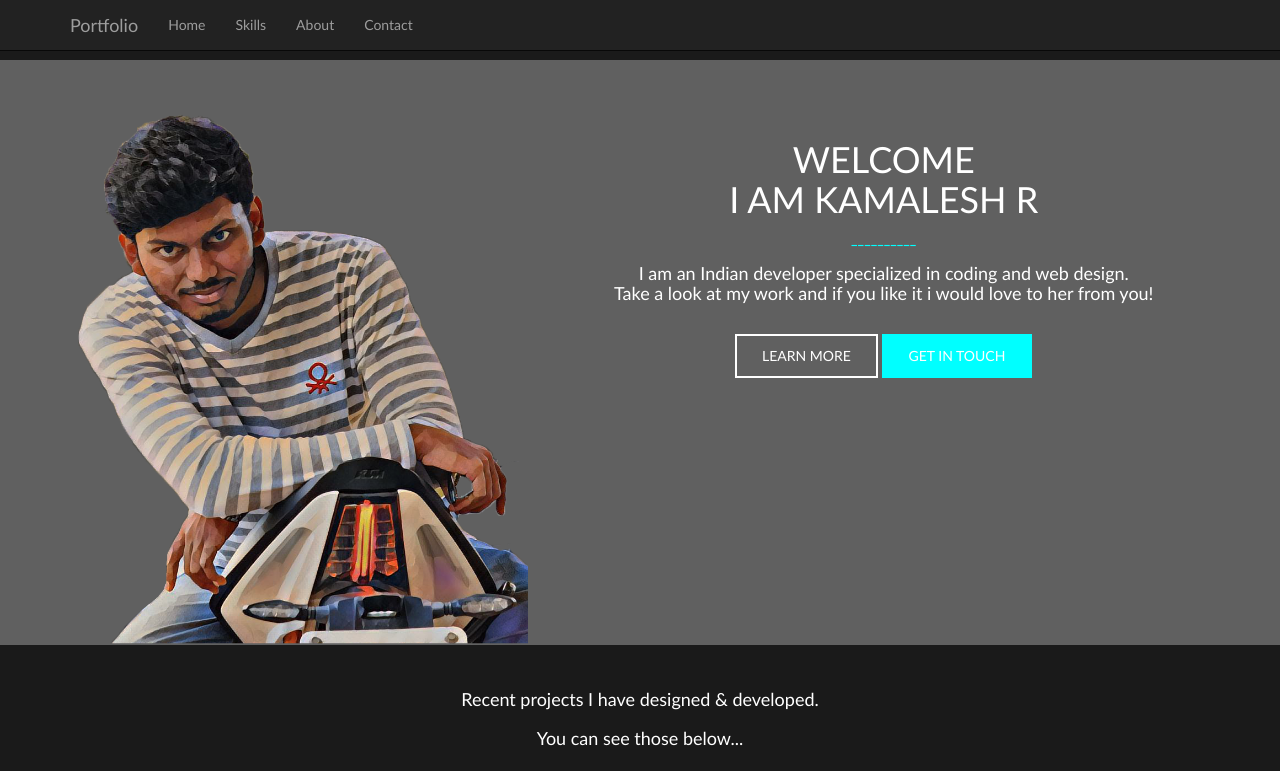
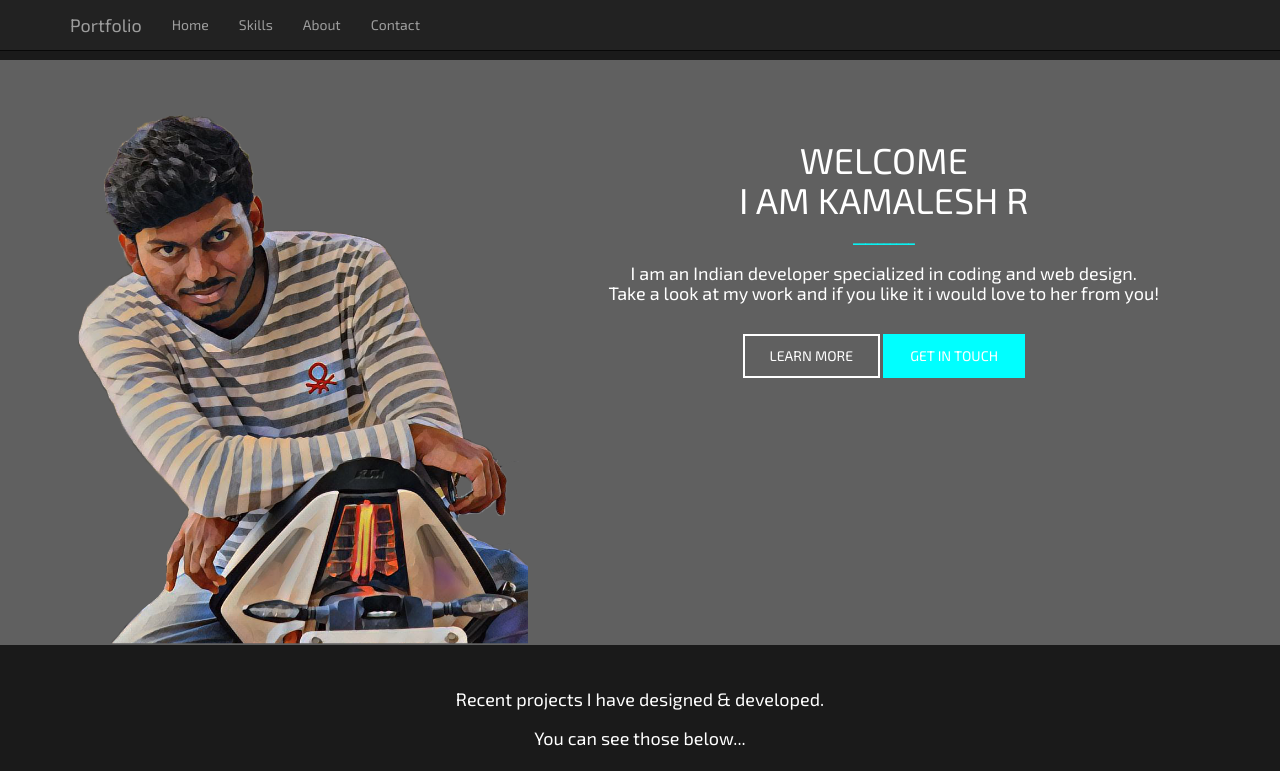
Before and after one commit to kamalez/Old-kamalez.github.io, a plain HTML site: page index.html in a window 1280 px wide. Shown: the top 771 px of the page. Drawn offline with nearby package versions, Linux system fonts and the light colour scheme.

Commit message:
changed the font

```diff
--- a/index.html
+++ b/index.html
@@ -24,9 +24,15 @@
                 transform: scale(1.5);
                 }
         </style>
-
+       <link href='https://fonts.googleapis.com/css?family=Exo 2' rel='stylesheet'>
+  <style>
+ body, h1, h2, h3, h4, h5, h6
+	{
+	font-family: 'Exo 2';
+	}
+  </style>
     </head>
-    <body   style="background-color:#1a1a1a;color:white;font-family:Gill Sans, sans-serif;">
+    <body   style="background-color:#1a1a1a;color:white;">
             <nav class="navbar navbar-inverse navbar-fixed-top">
                     <div class="container">
                       <div class="navbar-header">
@@ -47,9 +53,9 @@
                     <div class="col-xs-5">
                         <img src="frontImage.png" width="100%" id="ball">
                     </div>
-                    <div class="col-xs-7" style="text-align:center;font-family:Gill Sans, sans-serif;">
+                    <div class="col-xs-7" style="text-align:center;">
                         <br /><br /><br />
-                        <h1 style="font-family:Gill Sans, sans-serif">WELCOME<br />
+                        <h1>WELCOME<br />
                         I AM KAMALESH R</h1><label style="color:aqua;">__________</label><br />
                         <h4>
                             I am an Indian developer specialized in coding and web design.<br />
@@ -146,12 +152,12 @@
                 </div>
             </div><br /><label id="about"></label><br />
         </div></div>
-        <div class="container" style="font-family:Gill Sans, sans-serif;"><br /><br />
+        <div class="container"><br /><br />
             <div style="width:100%;text-align:center;">
                 <h3>Here is a list of thing I can do for you..</h3>
             <br /><label style="color:aqua;">__________</label><br />
             </div>
-            <div class="row">
+            <div class="row" style="font-family:'Exo 2';">
                 <div class="col-xs-1"><br />
                     <img src="for portfolio/first.png" width="60%">
                 </div>
```
